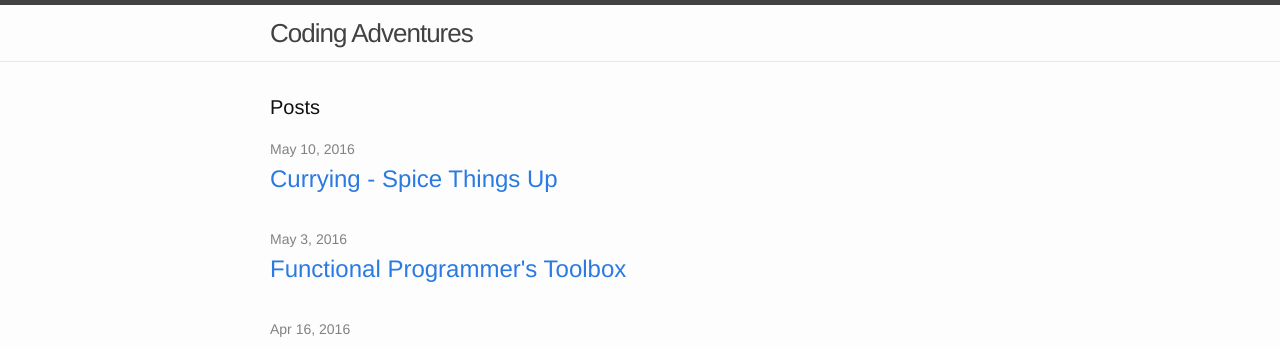
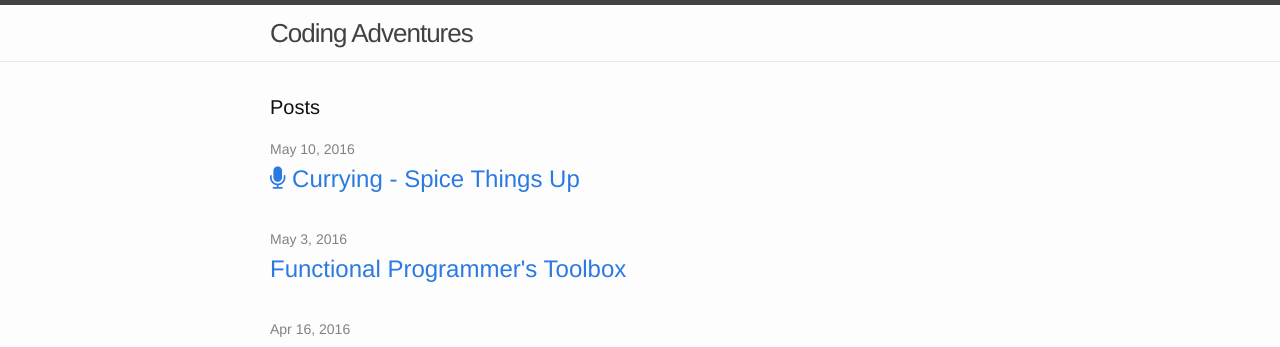
Before and after one commit to Markonis/markonis.github.io, a Jekyll site: the page built from index.html, in a window 1280 px wide. Shown: the top 347 px of the page. Built offline with Jekyll 4.4.1, drawn with Linux system fonts in a browser that asks for light colours; nearby versions of some CDN libraries.

Commit message:
Add microphone icon for posts which have audio as well

```diff
--- a/_posts/2016-05-10-currying.markdown
+++ b/_posts/2016-05-10-currying.markdown
@@ -2,6 +2,7 @@
 layout: post
 title:  Currying - Spice Things Up
 categories: functional programming
+audio: true
 ---
 
 > What is currying and is it really **hot**?
--- a/index.html
+++ b/index.html
@@ -12,7 +12,10 @@
         <span class="post-meta">{{ post.date | date: "%b %-d, %Y" }}</span>
 
         <h2>
-          <a class="post-link" href="{{ post.url | prepend: site.baseurl }}">{{ post.title }}</a>
+          <a class="post-link" href="{{ post.url | prepend: site.baseurl }}">
+            {% if post.audio == true %} <i class="fa fa-microphone"></i> {% endif %}
+            {{ post.title }}
+          </a>
         </h2>
       </li>
     {% endfor %}
```
